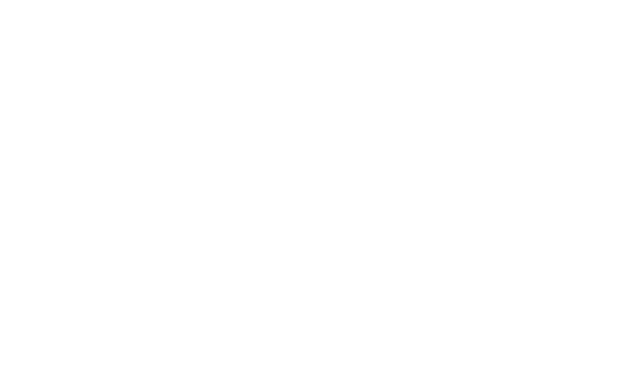
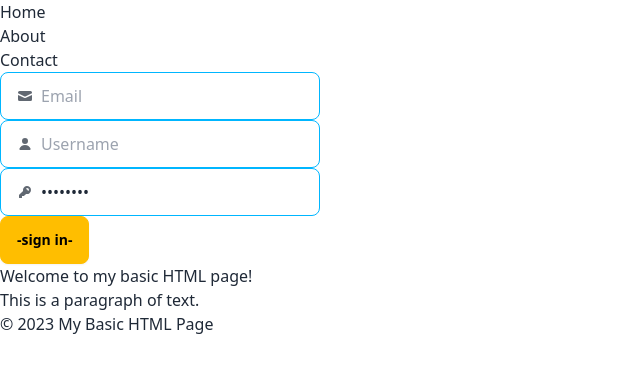
Before and after one commit to Chad-Waddy/5-page-personal, a plain HTML site: page ndex.html in a window 1280 px wide. Shown: the whole page, without its empty margins (0-640 px from the left). Drawn offline with nearby package versions, Linux system fonts and the light colour scheme.

Commit message:
added a sign up page need to add a sign in page and a login in page, those might be the same thing

```diff
--- a/ndex.html
+++ b/ndex.html
@@ -0,0 +1,70 @@
+<!DOCTYPE html>
+<html>
+<head>
+  <title>My Basic HTML Page</title>
+  <meta charset="UTF-8">
+  <meta name="viewport" content="width=device-width, initial-scale=1.0">
+  <link rel="stylesheet" href="styles.css"> <!-- link to external stylesheet -->
+
+  <link href="https://cdn.jsdelivr.net/npm/daisyui@4.12.10/dist/full.min.css" rel="stylesheet" type="text/css" />
+  <script src="https://cdn.tailwindcss.com"></script>
+
+</head>
+<body>
+  <nav>
+    <ul>
+      <li><a href="#">Home</a></li>
+      <li><a href="#">About</a></li>
+      <li><a href="#">Contact</a></li>
+    </ul>
+  </nav>
+  <main>
+    <!-- page content goes here -->
+
+
+<label class="input input-bordered flex items-center gap-2 input-info w-full max-w-xs">
+  <svg
+    xmlns="http://www.w3.org/2000/svg"
+    viewBox="0 0 16 16"
+    fill="currentColor"
+    class="h-4 w-4 opacity-70">
+    <path
+      d="M2.5 3A1.5 1.5 0 0 0 1 4.5v.793c.026.009.051.02.076.032L7.674 8.51c.206.1.446.1.652 0l6.598-3.185A.755.755 0 0 1 15 5.293V4.5A1.5 1.5 0 0 0 13.5 3h-11Z" />
+    <path
+      d="M15 6.954 8.978 9.86a2.25 2.25 0 0 1-1.956 0L1 6.954V11.5A1.5 1.5 0 0 0 2.5 13h11a1.5 1.5 0 0 0 1.5-1.5V6.954Z" />
+  </svg>
+  <input type="text" class="grow" placeholder="Email" />
+</label>
+<label class="input input-bordered flex items-center gap-2 input-info w-full max-w-xs">
+  <svg
+    xmlns="http://www.w3.org/2000/svg"
+    viewBox="0 0 16 16"
+    fill="currentColor"
+    class="h-4 w-4 opacity-70">
+    <path
+      d="M8 8a3 3 0 1 0 0-6 3 3 0 0 0 0 6ZM12.735 14c.618 0 1.093-.561.872-1.139a6.002 6.002 0 0 0-11.215 0c-.22.578.254 1.139.872 1.139h9.47Z" />
+  </svg>
+  <input type="text" class="grow" placeholder="Username" />
+</label>
+<label class="input input-bordered flex items-center gap-2 input-info w-full max-w-xs">
+  <svg
+    xmlns="http://www.w3.org/2000/svg"
+    viewBox="0 0 16 16"
+    fill="currentColor"
+    class="h-4 w-4 opacity-70">
+    <path
+      fill-rule="evenodd"
+      d="M14 6a4 4 0 0 1-4.899 3.899l-1.955 1.955a.5.5 0 0 1-.353.146H5v1.5a.5.5 0 0 1-.5.5h-2a.5.5 0 0 1-.5-.5v-2.293a.5.5 0 0 1 .146-.353l3.955-3.955A4 4 0 1 1 14 6Zm-4-2a.75.75 0 0 0 0 1.5.5.5 0 0 1 .5.5.75.75 0 0 0 1.5 0 2 2 0 0 0-2-2Z"
+      clip-rule="evenodd" />
+  </svg>
+  <input type="password" class="grow" value="password" />
+</label>
+    <button class="btn btn-warning">-sign in-</button>
+    <h1>Welcome to my basic HTML page!</h1>
+    <p>This is a paragraph of text.</p>
+  </main>
+  <footer>
+    <p>&copy; 2023 My Basic HTML Page</p>
+  </footer>
+</body>
+</html>
```
Also changed, not shown: index.html (+29 -1 lines).
